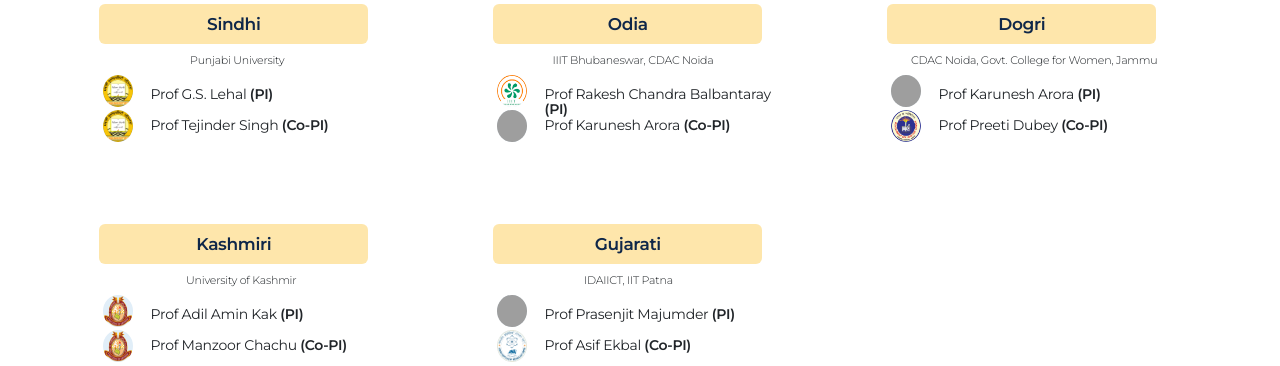
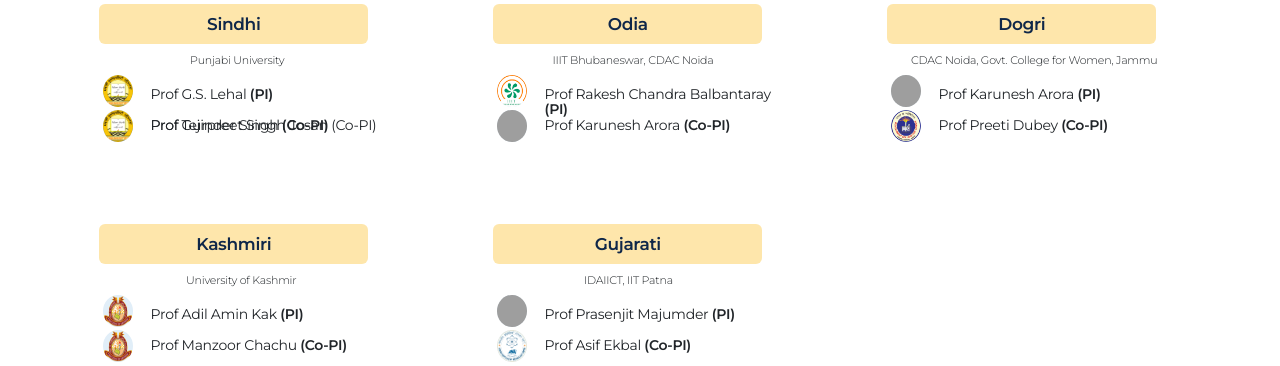
Before and after one commit to IIITH-Product-Labs/leaderboard, a Flask app: page /consortium in a window 1280 px wide. Shown: the part 1110-1476 px from the top of the page. Run offline with Flask 3, Linux system fonts and the light colour scheme; grey boxes are pictures that could not be loaded.

Commit message:
added CO-pi in Sindhi

```diff
--- a/templates/consortium.html
+++ b/templates/consortium.html
@@ -85,6 +85,7 @@
           <p class="u uni7">Punjabi University</p>
           <img class="icon1" src="{{url_for('static',filename='punjabi_university.png')}}"><p class="p nm1">Prof G.S. Lehal <b>(PI)</b></p>
           <img class="icon2" src="{{url_for('static',filename='punjabi_university.png')}}"><p class="p nm2">Prof Tejinder Singh <b>(Co-PI) </b></p>
+          <img class="icon2" src="{{url_for('static',filename='punjabi_university.png')}}"><p class="p nm2">Prof Gurpreet Singh Josan (Co-PI)</b></p>
         </div>
         <div class="col">
           <div class="box"><p class="language">Odia</p></div>
```
